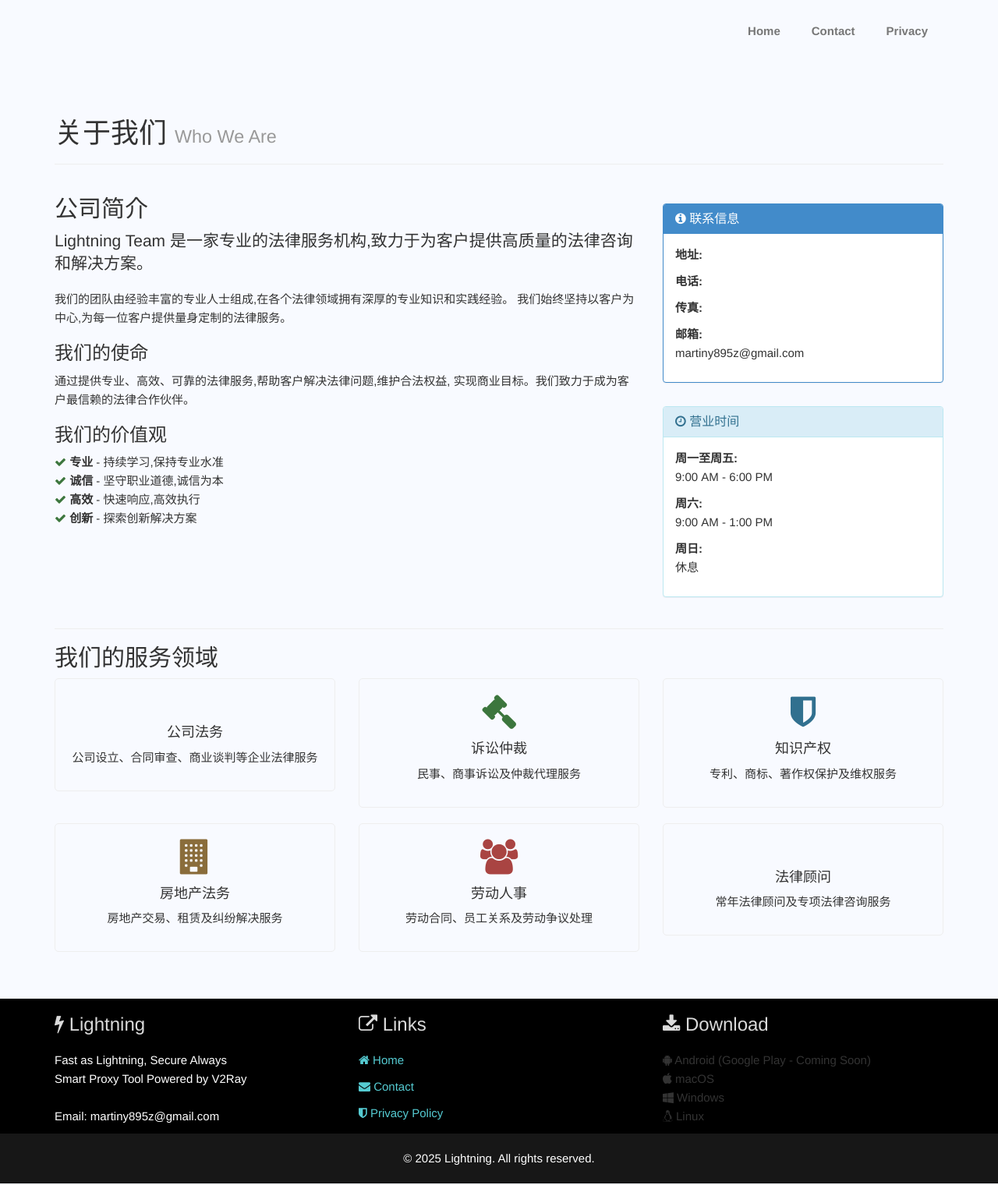
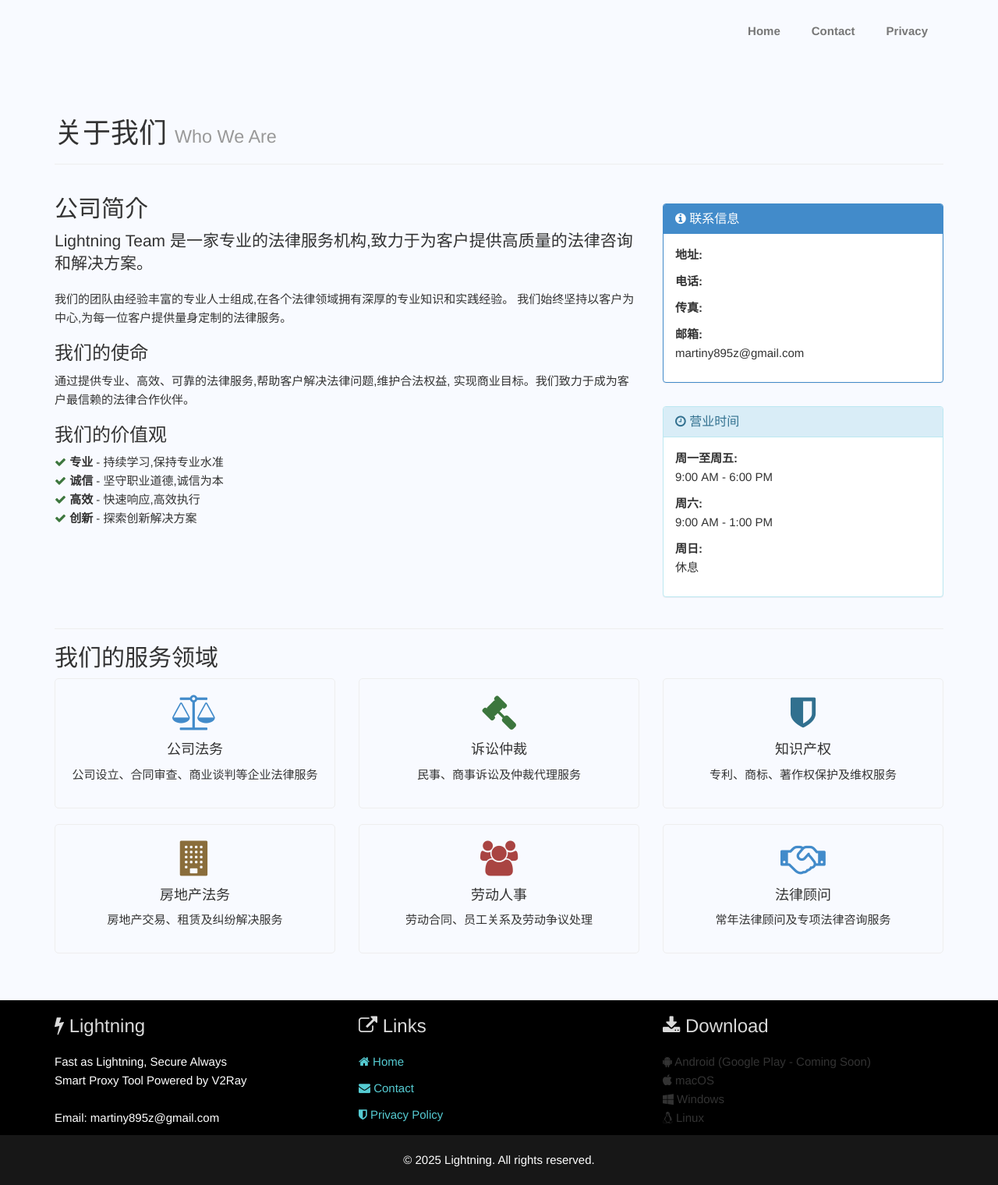
Before and after one commit to martiny985/martiny985.github.io, a Jekyll site: the page built from about.html, in a window 1280 px wide. Shown: the whole page at 78% size. Built offline with Jekyll 4.4.1, drawn with Linux system fonts in a browser that asks for light colours.

Commit message:
修改一个UI问题

```diff
--- a/_includes/head.html
+++ b/_includes/head.html
@@ -18,7 +18,8 @@
   <link href='http://fonts.googleapis.com/css?family=PT+Sans' rel='stylesheet' type='text/css'>
   <link href="http://fonts.googleapis.com/css?family=Raleway" rel="stylesheet" type="text/css">
   <link rel="stylesheet" href="{{ site.baseurl }}/assets/bootstrap/css/bootstrap.css">
-  <link rel="stylesheet" href="{{ site.baseurl }}/assets/css/font-awesome.min.css">
+  <!-- Font Awesome 4.7.0 via CDN -->
+  <link rel="stylesheet" href="https://cdnjs.cloudflare.com/ajax/libs/font-awesome/4.7.0/css/font-awesome.min.css">
   <link rel="stylesheet" href="{{ site.baseurl }}/assets/css/animate.min.css">
   <link rel="stylesheet" href="{{ site.baseurl }}/assets/css/style.css">
 </head>
```
